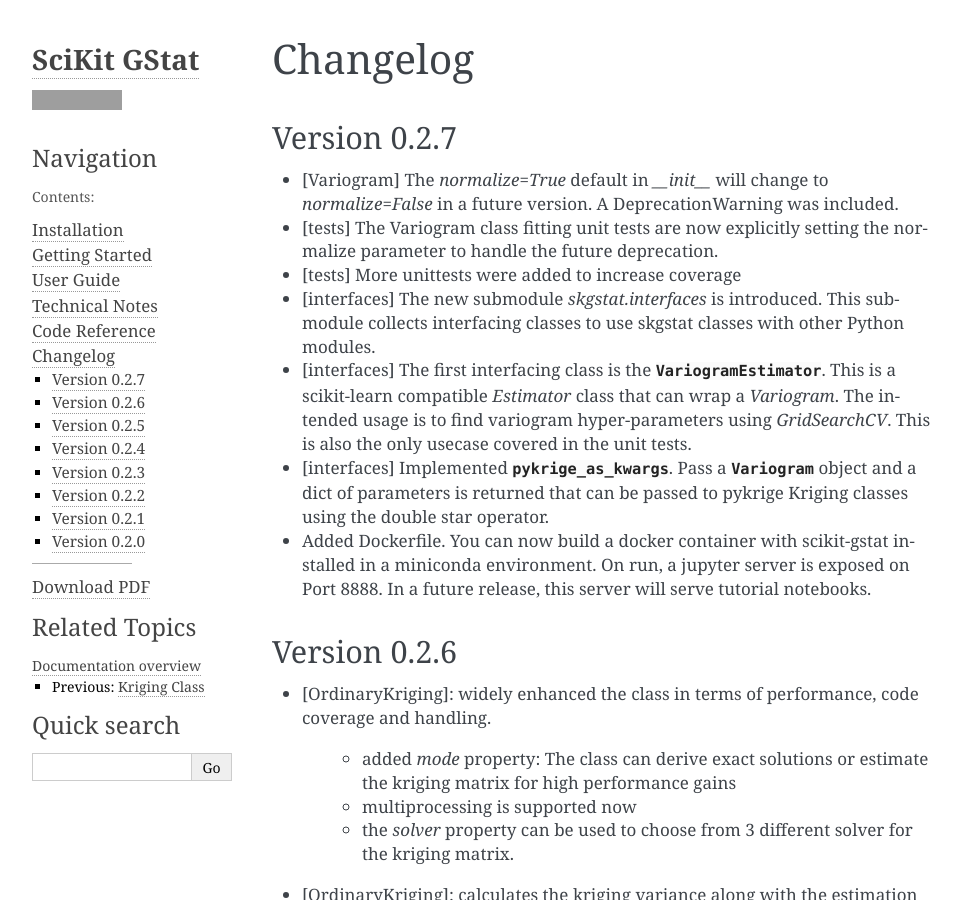
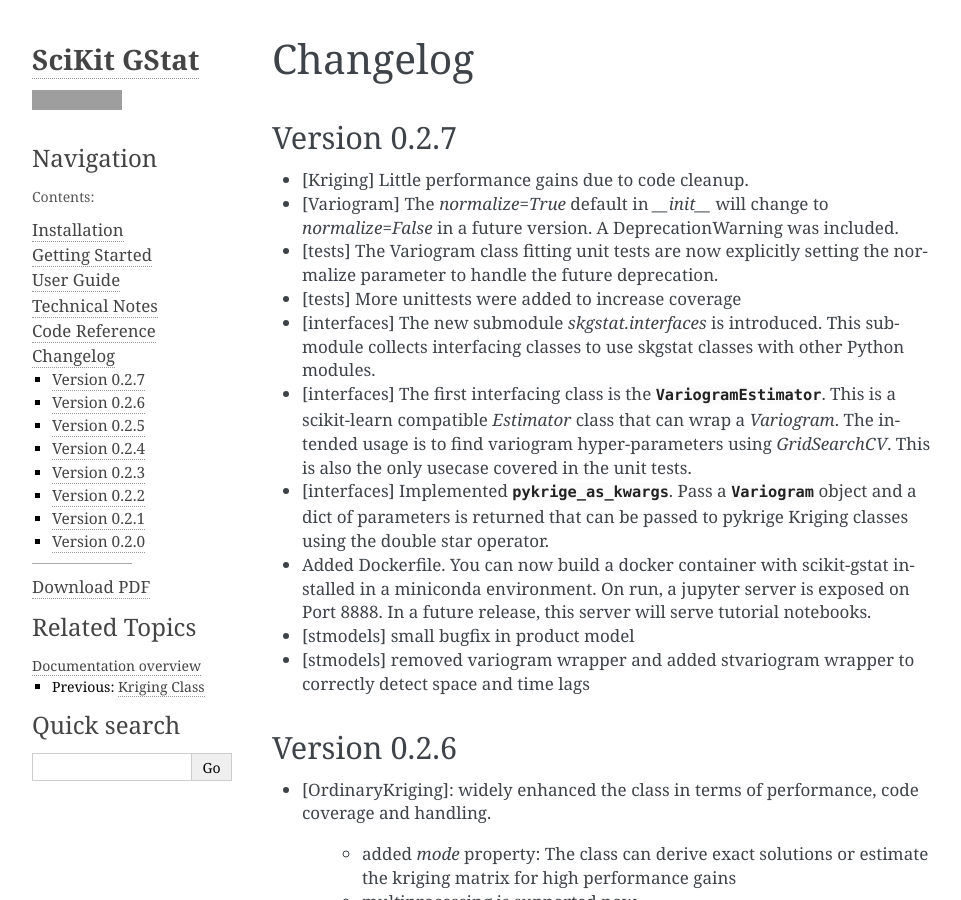
Before and after one commit to mmaelicke/scikit-gstat, a Sphinx documentation site: the page built from docs/changelog.rst, in a window 1280 px wide and 900 px high. Shown: the whole window, without its empty margins (148-1109 px from the left). Built offline with Sphinx 7.4.7, drawn with Linux system fonts in a browser that asks for light colours; grey boxes are pictures that could not be loaded.

Commit message:
some Kriging fixes

```diff
--- a/docs/changelog.rst
+++ b/docs/changelog.rst
@@ -4,6 +4,8 @@
 
 Version 0.2.7
 =============
+
+- [Kriging] Little performance gains due to code cleanup.
 - [Variogram] The `normalize=True` default in `__init__` will change to
   `normalize=False` in a future version. A DeprecationWarning was included.
 - [tests] The Variogram class fitting unit tests are now explicitly setting
@@ -25,6 +27,9 @@
 - Added Dockerfile. You can now build a docker container with scikit-gstat
   installed in a miniconda environment. On run, a jupyter server is exposed on
   Port 8888. In a future release, this server will serve tutorial notebooks.
+- [stmodels] small bugfix in product model
+- [stmodels] removed variogram wrapper and added stvariogram wrapper to
+  correctly detect space and time lags
 
 Version 0.2.6
 =============
```
Also changed, not shown: 2 other files.
